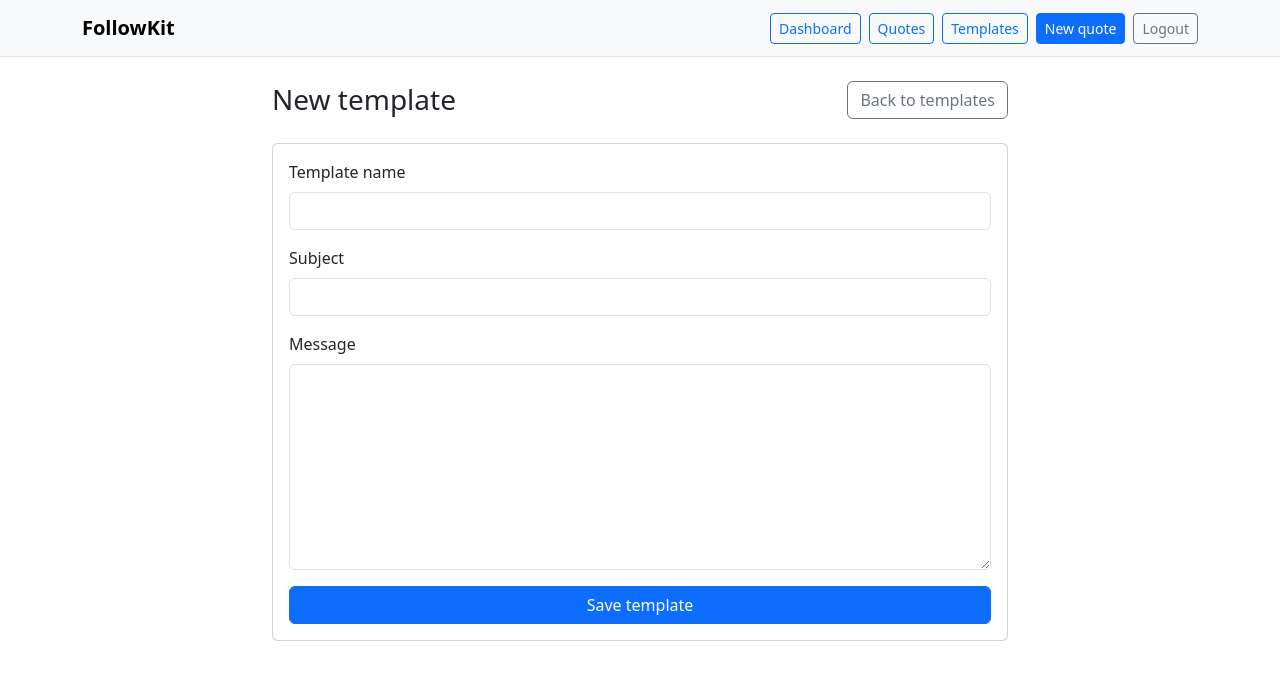
After one commit to kramoris/followkit, a Flask app: page /templates/new in a window 1280 px wide. The commit adds this page. Shown: the top 680 px of the page. Run offline with Flask 3, Linux system fonts and the light colour scheme; the visitor is signed in with stand-in values (Sample User, id 1).

Commit message:
Add follow-up template management

```diff
--- a/app/forms.py
+++ b/app/forms.py
@@ -74,3 +74,9 @@ class QuoteFollowUpForm(FlaskForm):
     next_follow_up_date = DateField("Next follow-up date", validators=[Optional()], format="%Y-%m-%d")
     follow_up_note = TextAreaField("Follow-up note", validators=[Optional(), Length(max=2000)])
     submit = SubmitField("Save follow-up")
+
+class FollowUpTemplateForm(FlaskForm):
+    name = StringField("Template name", validators=[DataRequired(), Length(max=120)])
+    subject = StringField("Subject", validators=[Optional(), Length(max=255)])
+    body = TextAreaField("Message", validators=[DataRequired(), Length(max=5000)])
+    submit = SubmitField("Save template")
--- a/app/routes.py
+++ b/app/routes.py
@@ -4,8 +4,8 @@ from flask import Blueprint, flash, redirect, render_template, url_for
 from flask_login import current_user, login_required
 
 from app import db
-from app.forms import QuoteForm, QuoteFollowUpForm
-from app.models import Quote
+from app.forms import FollowUpTemplateForm, QuoteForm, QuoteFollowUpForm
+from app.models import FollowUpTemplate, Quote
 
 main = Blueprint("main", __name__)
 
@@ -208,3 +208,60 @@ def quote_follow_up(quote_id):
         flash("Please correct the errors in the follow-up form.", "danger")
 
     return redirect(url_for("main.quote_detail", quote_id=quote.id))
+
+
+@main.route("/templates")
+@login_required
+def template_list():
+    templates = (
+        FollowUpTemplate.query
+        .filter_by(user_id=current_user.id)
+        .order_by(FollowUpTemplate.name.asc())
+        .all()
+    )
+    return render_template("templates/list.html", templates=templates)
+
+
+@main.route("/templates/new", methods=["GET", "POST"])
+@login_required
+def template_create():
+    form = FollowUpTemplateForm()
+
+    if form.validate_on_submit():
+        template = FollowUpTemplate(
+            user_id=current_user.id,
+            name=form.name.data.strip(),
+            subject=form.subject.data.strip() if form.subject.data else None,
+            body=form.body.data.strip(),
+        )
+
+        db.session.add(template)
+        db.session.commit()
+
+        flash("Template created successfully.", "success")
+        return redirect(url_for("main.template_list"))
+
+    return render_template("templates/create.html", form=form)
+
+
+@main.route("/templates/<int:template_id>/edit", methods=["GET", "POST"])
+@login_required
+def template_edit(template_id):
+    template = (
+        FollowUpTemplate.query
+        .filter_by(id=template_id, user_id=current_user.id)
+        .first_or_404()
+    )
+
+    form = FollowUpTemplateForm(obj=template)
+
+    if form.validate_on_submit():
+        template.name = form.name.data.strip()
+        template.subject = form.subject.data.strip() if form.subject.data else None
+        template.body = form.body.data.strip()
+
+        db.session.commit()
+        flash("Template updated successfully.", "success")
+        return redirect(url_for("main.template_list"))
+
+    return render_template("templates/edit.html", form=form, template=template)
--- a/app/templates/base.html
+++ b/app/templates/base.html
@@ -29,6 +29,11 @@
             class="btn btn-outline-primary btn-sm"
             href="{{ url_for('main.quote_list') }}"
             >Quotes</a
+          >
+          <a
+            class="btn btn-outline-primary btn-sm"
+            href="{{ url_for('main.template_list') }}"
+            >Templates</a
           >
           <a
             class="btn btn-primary btn-sm"
--- /dev/null
+++ b/app/templates/templates/create.html
@@ -0,0 +1,49 @@
+{% extends "base.html" %} {% block title %}New Template - FollowKit{% endblock
+%} {% block content %}
+<div class="row justify-content-center">
+  <div class="col-lg-8">
+    <div class="d-flex justify-content-between align-items-center mb-4">
+      <h1 class="h3 mb-0">New template</h1>
+      <a
+        href="{{ url_for('main.template_list') }}"
+        class="btn btn-outline-secondary"
+        >Back to templates</a
+      >
+    </div>
+
+    <div class="card">
+      <div class="card-body">
+        <form method="POST" novalidate>
+          {{ form.hidden_tag() }}
+
+          <div class="mb-3">
+            {{ form.name.label(class="form-label") }} {{
+            form.name(class="form-control") }} {% for error in form.name.errors
+            %}
+            <div class="text-danger small">{{ error }}</div>
+            {% endfor %}
+          </div>
+
+          <div class="mb-3">
+            {{ form.subject.label(class="form-label") }} {{
+            form.subject(class="form-control") }} {% for error in
+            form.subject.errors %}
+            <div class="text-danger small">{{ error }}</div>
+            {% endfor %}
+          </div>
+
+          <div class="mb-3">
+            {{ form.body.label(class="form-label") }} {{
+            form.body(class="form-control", rows="8") }} {% for error in
+            form.body.errors %}
+            <div class="text-danger small">{{ error }}</div>
+            {% endfor %}
+          </div>
+
+          <div class="d-grid">{{ form.submit(class="btn btn-primary") }}</div>
+        </form>
+      </div>
+    </div>
+  </div>
+</div>
+{% endblock %}
```
Also changed, not shown: app/templates/templates/edit.html (added, +52 -0 lines), app/templates/templates/list.html (added, +55 -0 lines).
